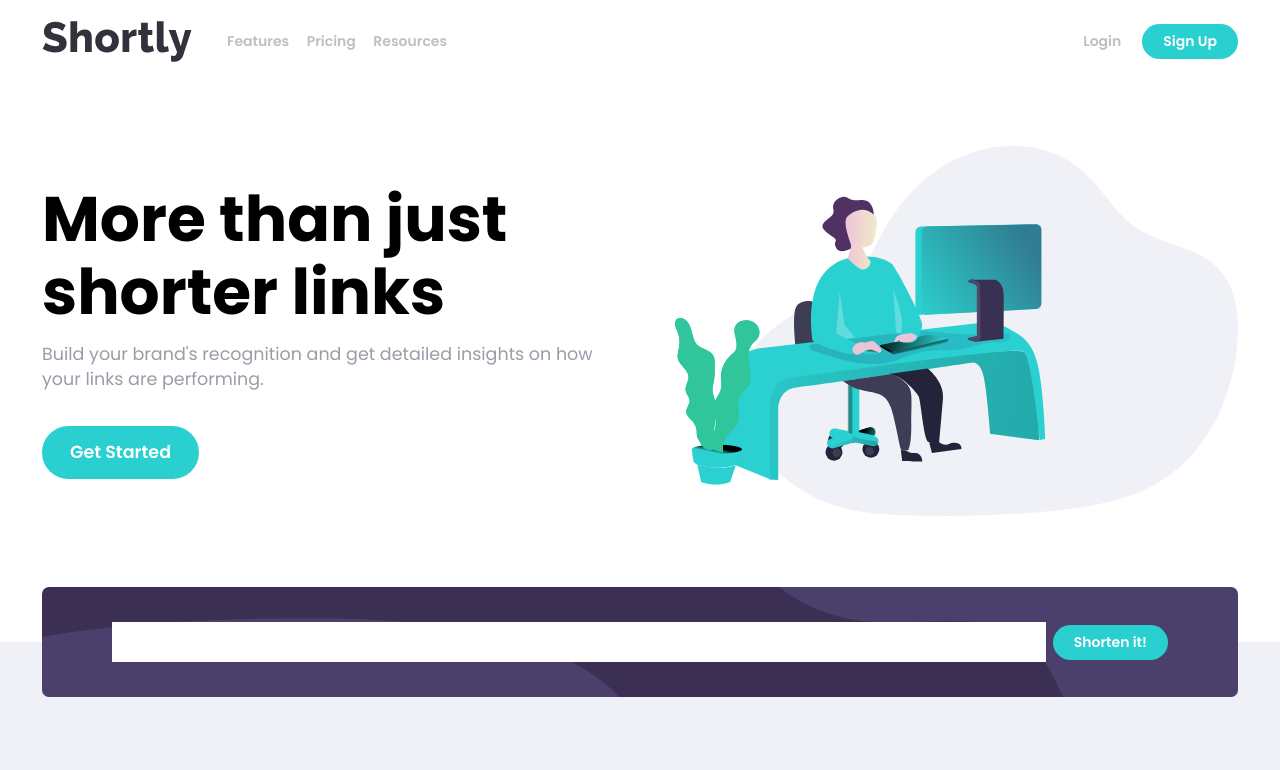
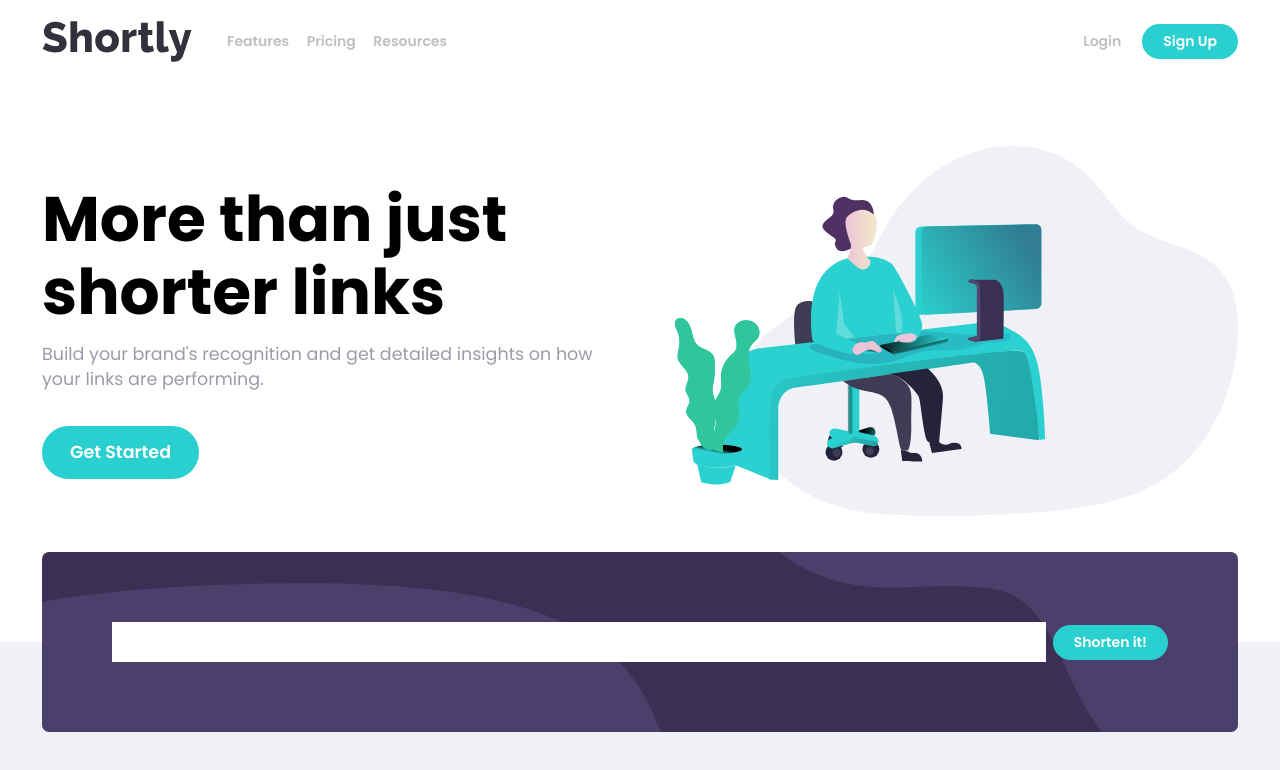
Before and after one commit to qianzhong516/url-shortener, a Next.js app: page / in a window 1280 px wide. Shown: the top 770 px of the page. Built offline with nearby package versions, Linux system fonts and the light colour scheme.

Commit message:
style url list item

```diff
--- a/app/components/url_shortener.tsx
+++ b/app/components/url_shortener.tsx
@@ -14,17 +14,23 @@ export default function UrlShortener({
         shortUrl: string;
     }, unknown>
 }) {
-    const [urlList, setUrlList] = useState<string[]>([]);
+    const [urlList, setUrlList] = useState<{
+        longUrl: string,
+        shortUrl: string
+    }[]>([]);
     const { status, error, formAction, formRef: ref } = useFormAction({
         action: onShortenUrl,
-        onSuccess: (result) => setUrlList(prev => [...prev, makeUrl(result.shortUrl)]),
+        onSuccess: (result) => setUrlList(prev => [...prev, {
+            longUrl: result.longUrl,
+            shortUrl: makeUrl(result.shortUrl)
+        }]),
     });
 
     return (
         <>
-            <form action={formAction} ref={ref} className='flex flex-wrap-reverse min-w-full items-center justify-between gap-x-2 bg-dark-violet bg-[url("/bg-shorten-desktop.svg")] bg-no-repeat bg-cover px-20 py-18 py-10 rounded-lg text-white'>
+            <form action={formAction} ref={ref} className='flex flex-wrap min-w-full min-h-[180px] items-center justify-between gap-x-2 bg-dark-violet bg-[url("/bg-shorten-desktop.svg")] bg-no-repeat bg-cover px-20 py-18 py-10 rounded-lg text-white'>
                 <input type='text' name='longUrl' id='longUrl' className='flex-1 p-1 text-black min-h-[40px]' />
-                <Button type='submit' disabled={status === 'loading'} >Shorten it!</Button>
+                <Button type='submit' disabled={status === 'loading'} className='max-w-full'>Shorten it!</Button>
             </form>
             {!!error && <div>{String(error)}</div>}
             {urlList.length > 0 && <UrlList data={urlList} />}
--- a/app/components/url_shortener_section.tsx
+++ b/app/components/url_shortener_section.tsx
@@ -2,8 +2,8 @@ import { convertUrl } from "../server_actions";
 import UrlShortener from "./url_shortener";
 
 export default function UrlShortenerSection() {
-    return <section className='flex flex-col items-center w-full bg-light-gray h-96'>
-        <div className='-translate-y-1/2 w-full max-w-lg px-12'>
+    return <section className='relative flex flex-col items-center w-full bg-light-gray h-96'>
+        <div className='absolute top-0 w-full max-w-lg px-12 -translate-y-[90px]'>
             <UrlShortener onShortenUrl={convertUrl} />
         </div>
     </section>
--- a/app/ui/url_list/list.tsx
+++ b/app/ui/url_list/list.tsx
@@ -1,5 +1,7 @@
-export default function UrlList({ data }: { data: string[] }) {
-    return <ul>
-        {data.map((url, i) => <li key={i}>{url}</li>)}
+import UrlListItem from './list_item';
+
+export default function UrlList({ data }: { data: { longUrl: string, shortUrl: string }[] }) {
+    return <ul className="mt-4">
+        {data.map(({ longUrl, shortUrl }, i) => <UrlListItem key={i} longUrl={longUrl} shortUrl={shortUrl} />)}
     </ul>
 }
--- a/app/ui/url_list/list_item.tsx
+++ b/app/ui/url_list/list_item.tsx
@@ -0,0 +1,11 @@
+import Button from "../button/button";
+
+export default function UrlListItem({ longUrl, shortUrl }: { longUrl: string, shortUrl: string }) {
+    return <li className="flex flex-wrap justify-between items-center rounded-md mb-4 last:mb-0 bg-white p-4">
+        <p className="text-black">{longUrl}</p>
+        <div className="flex flex-wrap gap-4 items-center">
+            <a href={shortUrl} target="_blank" className="text-cyan">{shortUrl}</a>
+            <Button>Copy</Button>
+        </div>
+    </li>
+}
```
